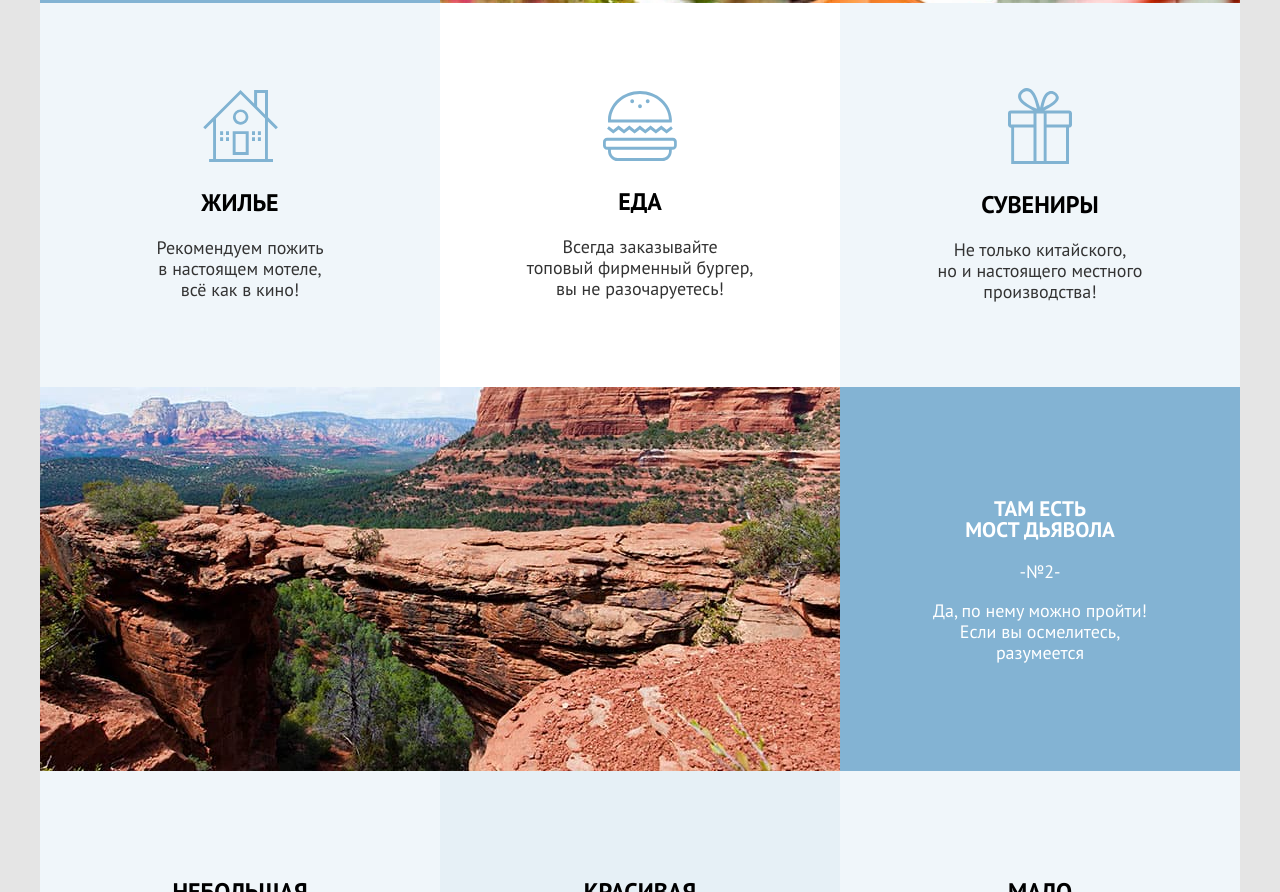
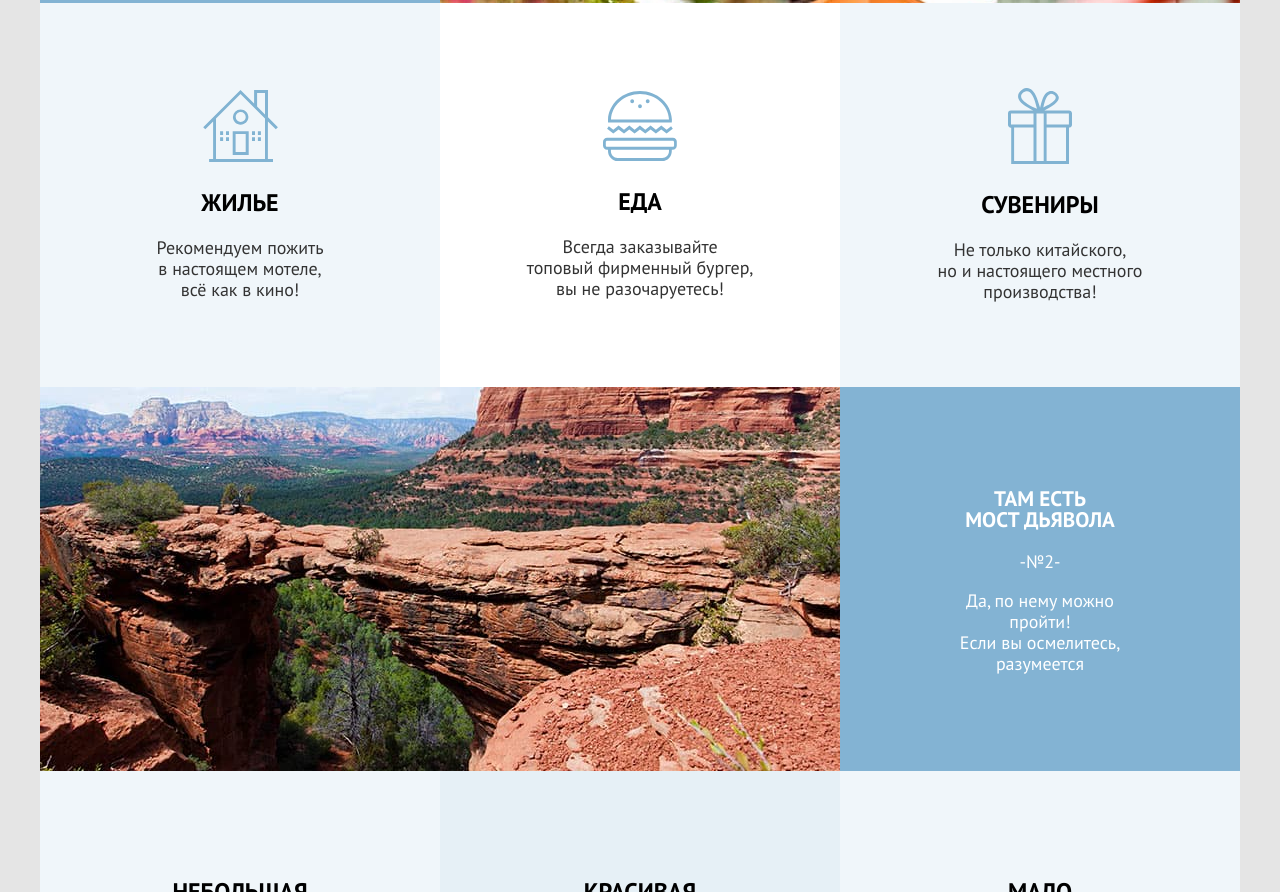
Before and after one commit to koteech/1878323-sedona-32, a plain HTML site: page index.html in a window 1280 px wide. Shown: the part 1203-2095 px from the top of the page. Drawn offline with Linux system fonts and the light colour scheme.

Commit message:
Защита личного проекта
Автоматическая проверка

```diff
--- a/index.html
+++ b/index.html
@@ -107,7 +107,7 @@
       <div class="argument-title">
       <h3 class="first-argument-title">Настоящий<br>городок</h3>
       <p class="first-argument-number">-№1-</p>
-      <p class="first-argument-description">Седона — не аттракцион<br>для туристов, там течёт<br>своя жизнь</p>
+      <p class="first-argument-description">Седона — не аттракцион<br>для туристов, там течёт своя жизнь</p>
       </div>
       <img alt="Первый аргумент" class="first-argument-image" height="384" src="img/arguments-first.jpg" width="800">
     </div>
--- a/styles/styles.css
+++ b/styles/styles.css
@@ -642,9 +642,9 @@ img {
 }
 
 .argument-title {
-  width: 400px;
-  margin-top: auto;
-  margin-bottom: auto;
+  width: 200px;
+  margin: auto;
+
 }
 
 .argument-list {
@@ -657,6 +657,7 @@ img {
 .first-argument-title {
   text-transform: uppercase;
 }
+
 
 .second-argument-title {
   text-transform: uppercase;
```
